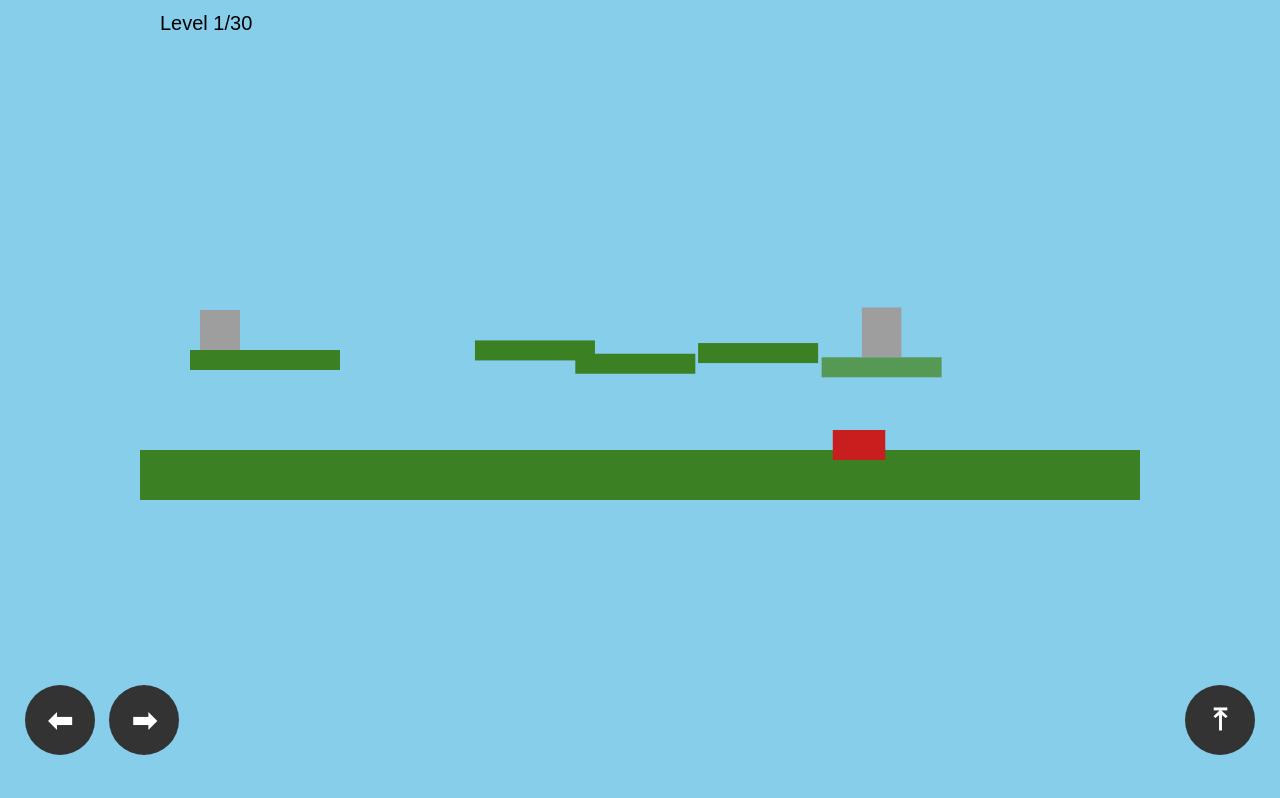
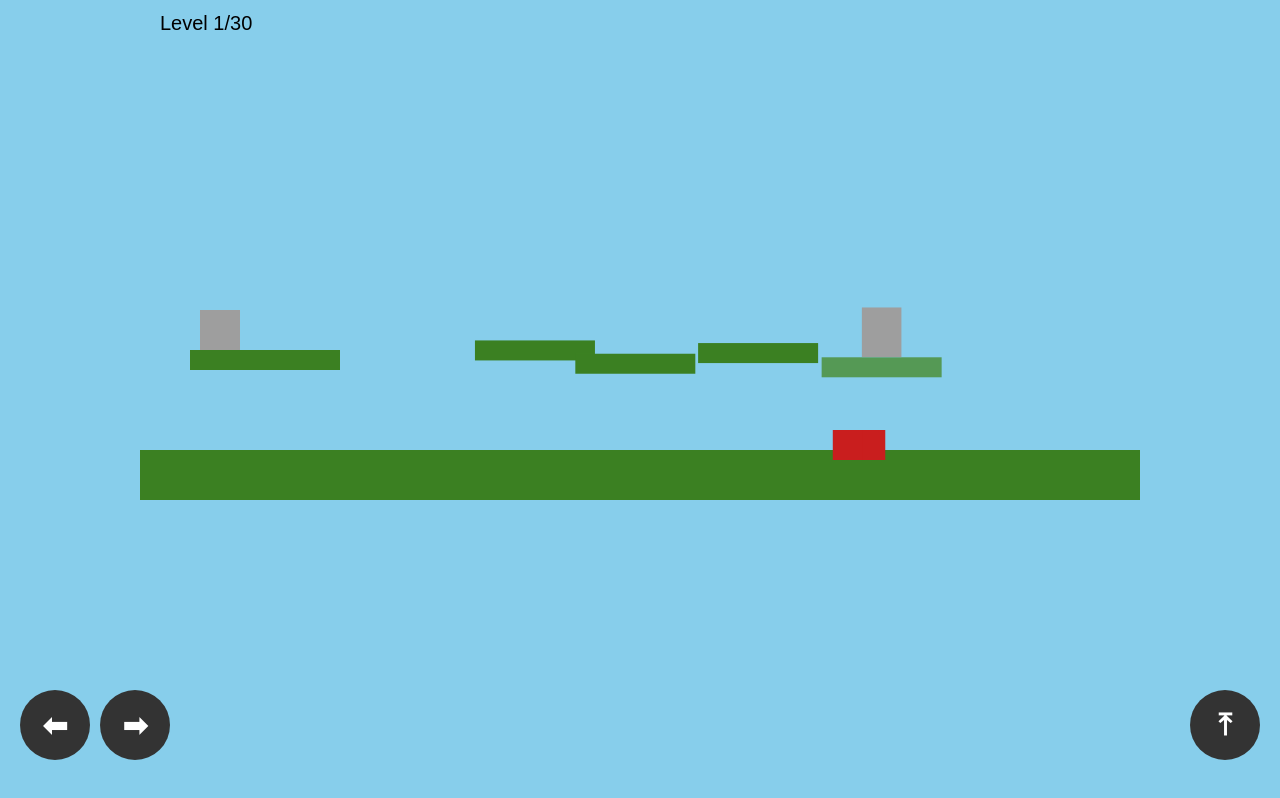
Before and after one commit to Mondalarts/never-win, a plain HTML site: page index.html in a window 1280 px wide. Both pictures are taken after a click on the button "▶ Play". Drawn offline with Linux system fonts and the light colour scheme.

Commit message:
Update index.html

```diff
--- a/index.html
+++ b/index.html
@@ -11,12 +11,12 @@
     body { margin:0; overflow:hidden; background:#87ceeb; }
     canvas { display:block; margin:auto; background:#87ceeb; image-rendering:pixelated; }
     #menu { position:fixed;top:0;left:0;width:100%;height:100%;display:flex;flex-direction:column;justify-content:center;align-items:center;background:#222;color:white;}
-    .menu-btn { font-size:24px;padding:12px 24px;margin:10px;border:none;border-radius:8px;background:#ff5722;color:white;font-weight:bold;}
+    .menu-btn { font-size:24px;padding:12px 24px;margin:10px;border:none;border-radius:8px;background:#ff5722;color:white;font-weight:bold;cursor:pointer;}
     #retryBtn { display:none;position:fixed;top:50%;left:50%;transform:translate(-50%,-50%);font-size:20px;padding:10px 20px;background:red;color:white;border:none;border-radius:10px;cursor:pointer;}
-    #controls { display:none;position:fixed;bottom:20px;width:100%;pointer-events:none;}
-    .left-controls { position:absolute;left:20px;bottom:20px;pointer-events:auto;}
-    .right-controls { position:absolute;right:20px;bottom:20px;pointer-events:auto;}
-    .btn { width:70px;height:70px;font-size:30px;font-weight:bold;background:#333;color:white;border:none;border-radius:50%;margin:5px;}
+    #controls { display:none;position:fixed;bottom:20px;width:100%;pointer-events:none; }
+    .left-controls { position:absolute;left:20px;bottom:20px;pointer-events:auto; display:flex; gap:10px; }
+    .right-controls { position:absolute;right:20px;bottom:20px;pointer-events:auto; }
+    .btn { width:70px;height:70px;font-size:30px;font-weight:bold;background:#333;color:white;border:none;border-radius:50%; }
   </style>
 </head>
 <body>
```
